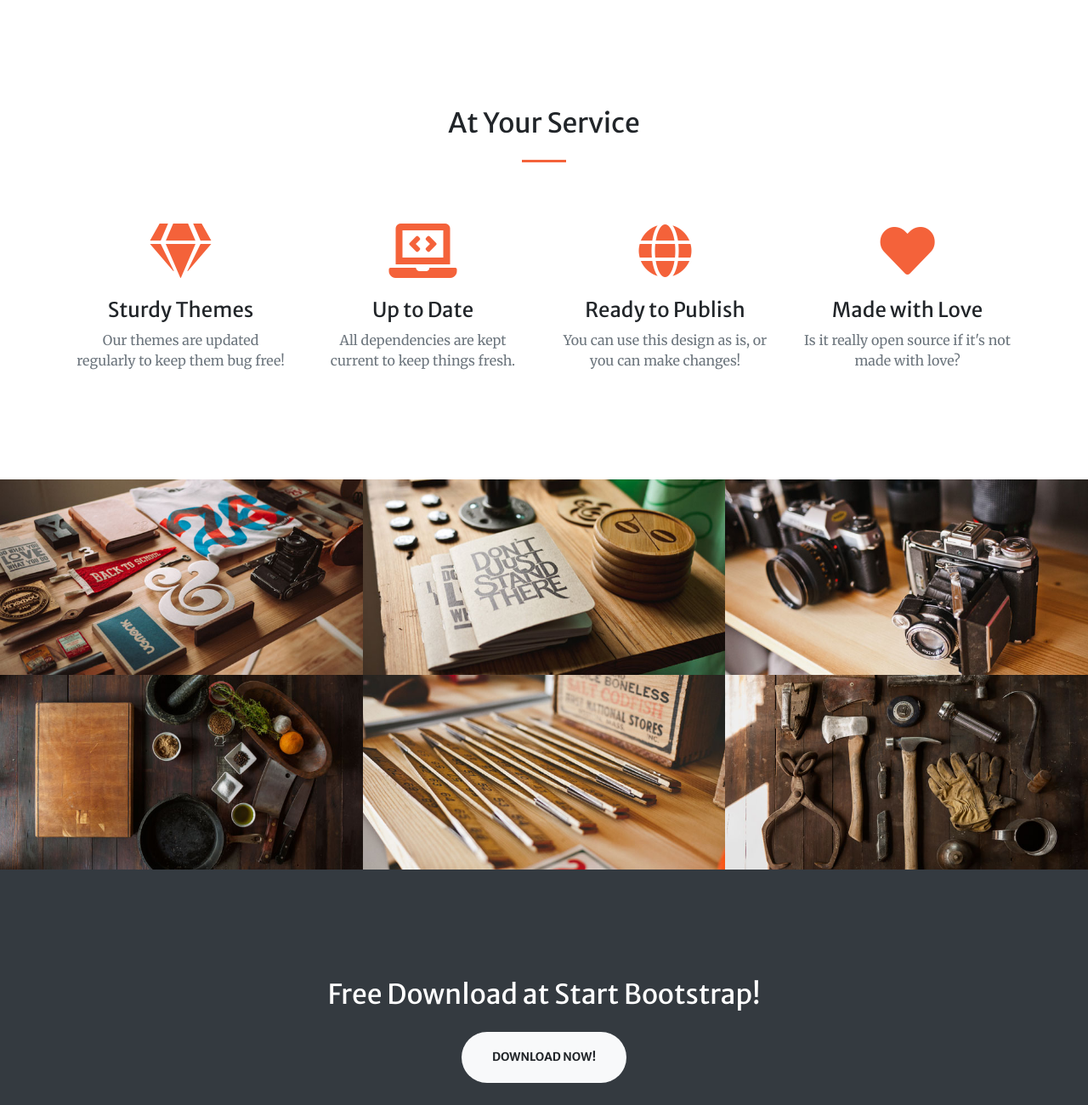
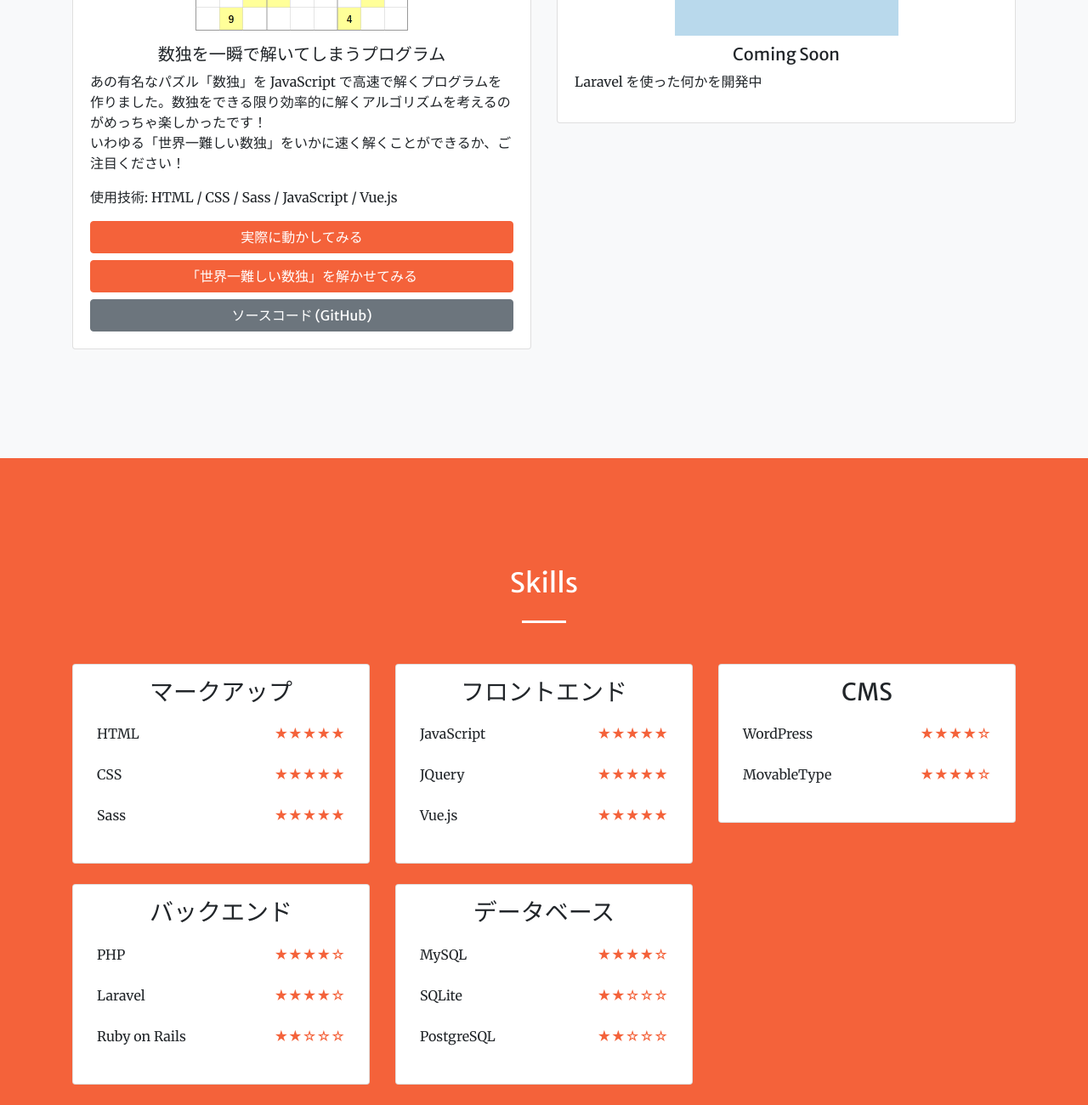
Before and after one commit to yuto-ono/portfolio, a website with bundled scripts: page index.html in a window 1280 px wide. Shown: the part 1280-2580 px from the top of the page at 85% size. Built offline with nearby package versions, Linux system fonts and the light colour scheme.

Commit message:
自分用に色々カスタマイズ

```diff
--- a/index.html
+++ b/index.html
@@ -1,5 +1,5 @@
 <!DOCTYPE html>
-<html lang="en">
+<html lang="ja">
 
 <head>
 
@@ -8,7 +8,7 @@
   <meta name="description" content="">
   <meta name="author" content="">
 
-  <title>Creative - Start Bootstrap Theme</title>
+  <title>Yuto Ono</title>
 
   <!-- Font Awesome Icons -->
   <link href="vendor/fontawesome-free/css/all.min.css" rel="stylesheet" type="text/css">
@@ -30,20 +30,20 @@
   <!-- Navigation -->
   <nav class="navbar navbar-expand-lg navbar-light fixed-top py-3" id="mainNav">
     <div class="container">
-      <a class="navbar-brand js-scroll-trigger" href="#page-top">Start Bootstrap</a>
+      <a class="navbar-brand js-scroll-trigger" href="#page-top">Yuto Ono</a>
       <button class="navbar-toggler navbar-toggler-right" type="button" data-toggle="collapse" data-target="#navbarResponsive" aria-controls="navbarResponsive" aria-expanded="false" aria-label="Toggle navigation">
         <span class="navbar-toggler-icon"></span>
       </button>
       <div class="collapse navbar-collapse" id="navbarResponsive">
 				<ul class="navbar-nav ml-auto my-2 my-lg-0">
 					<li class="nav-item">
-            <a class="nav-link js-scroll-trigger" href="#about">About</a>
+						<a class="nav-link js-scroll-trigger" href="#works">Works</a>
 					</li>
           <li class="nav-item">
-            <a class="nav-link js-scroll-trigger" href="#services">Services</a>
+            <a class="nav-link js-scroll-trigger" href="#skills">Skills</a>
           </li>
           <li class="nav-item">
-            <a class="nav-link js-scroll-trigger" href="#portfolio">Portfolio</a>
+            <a class="nav-link js-scroll-trigger" href="#about">About</a>
           </li>
           <li class="nav-item">
             <a class="nav-link js-scroll-trigger" href="#contact">Contact</a>
@@ -57,161 +57,177 @@
   <header class="masthead">
     <div class="container h-100">
       <div class="row h-100 align-items-center justify-content-center text-center">
-        <div class="col-lg-10 align-self-end">
-          <h1 class="text-uppercase text-white font-weight-bold">Your Favorite Source of Free Bootstrap Themes</h1>
-          <hr class="divider my-4">
-        </div>
-        <div class="col-lg-8 align-self-baseline">
-          <p class="text-white-75 font-weight-light mb-5">Start Bootstrap can help you build better websites using the Bootstrap framework! Just download a theme and start customizing, no strings attached!</p>
-          <a class="btn btn-primary btn-xl js-scroll-trigger" href="#about">Find Out More</a>
+        <div class="col-lg-10 align-self-center">
+          <h1 class="text-white font-weight-bold">Yuto Ono</h1>
+          <p class="h2 text-white font-weight-bold">Web Engineer</p>
         </div>
       </div>
     </div>
 	</header>
 
-  <!-- About Section -->
-  <section class="page-section bg-primary" id="about">
+	<!-- Works Section -->
+	<section class="page-section bg-light" id="works">
 		<div class="container">
-      <div class="row justify-content-center">
-        <div class="col-lg-8 text-center">
-          <h2 class="text-white mt-0">We've got what you need!</h2>
-          <hr class="divider light my-4">
-          <p class="text-white-50 mb-4">Start Bootstrap has everything you need to get your new website up and running in no time! Choose one of our open source, free to download, and easy to use themes! No strings attached!</p>
-          <a class="btn btn-light btn-xl js-scroll-trigger" href="#services">Get Started!</a>
+			<h2 class="text-center mt-0">Works</h2>
+			<hr class="divider my-4">
+			<div class="row">
+
+				<div class="col-lg-6 col-md-6 text-center mt-4">
+					<div class="card card-works">
+						<div class="card-thumb">
+							<img src="img/works-sudoku.png" alt="" width="263" height="260">
 						</div>
+						<h3 class="h5">数独を一瞬で解いてしまうプログラム</h3>
+						<p class="text-left">あの有名なパズル「数独」を JavaScript で高速で解くプログラムを作りました。数独をできる限り効率的に解くアルゴリズムを考えるのがめっちゃ楽しかったです！<br>いわゆる「世界一難しい数独」をいかに速く解くことができるか、ご注目ください！</p>
+						<p class="text-left">使用技術: HTML / CSS / Sass / JavaScript / Vue.js</p>
+						<div class="">
+							<a href="https://yuto-ono.github.io/sudoku/" target="_blank" class="btn btn-block btn-primary">実際に動かしてみる</a>
+							<a href="https://yuto-ono.github.io/sudoku/?data=800000000003600000070090200050007000000045700000100030001000068008500010090000400" target="_blank" class="btn btn-block btn-primary">「世界一難しい数独」を解かせてみる</a>
+							<a href="https://github.com/yuto-ono/sudoku" target="_blank" class="btn btn-block btn-secondary">ソースコード (GitHub)</a>
+						</div>
+					</div>
+				</div>
+
+				<div class="col-lg-6 col-md-6 text-center mt-4">
+					<div class="card card-works">
+						<div class="card-thumb">
+							<img src="img/coming-soon.png" alt="" width="263" height="260">
+						</div>
+						<h3 class="h5">Coming Soon</h3>
+						<p class="text-left">Laravel を使った何かを開発中</p>
+					</div>
+				</div>
+
 			</div>
 		</div>
 	</section>
 
-  <!-- Services Section -->
-  <section class="page-section" id="services">
+  <!-- Skills Section -->
+  <section class="page-section bg-primary" id="skills">
     <div class="container">
-      <h2 class="text-center mt-0">At Your Service</h2>
-      <hr class="divider my-4">
+      <h2 class="text-white text-center mt-0">Skills</h2>
+      <hr class="divider light my-4">
       <div class="row">
-        <div class="col-lg-3 col-md-6 text-center">
-          <div class="mt-5">
-            <i class="fas fa-4x fa-gem text-primary mb-4"></i>
-            <h3 class="h4 mb-2">Sturdy Themes</h3>
-            <p class="text-muted mb-0">Our themes are updated regularly to keep them bug free!</p>
+
+        <div class="col-lg-4 col-md-6 text-center mt-4">
+        	<div class="card p-3">
+        		<h3 class="">マークアップ</h3>
+						<table class="table table-borderless">
+							<tr>
+								<td class="text-left">HTML</td>
+								<td class="text-right text-primary">★★★★★</td>
+							</tr>
+							<tr>
+								<td class="text-left">CSS</td>
+								<td class="text-right text-primary">★★★★★</td>
+							</tr>
+							<tr>
+								<td class="text-left">Sass</td>
+								<td class="text-right text-primary">★★★★★</td>
+							</tr>
+						</table>
         	</div>
 				</div>
-        <div class="col-lg-3 col-md-6 text-center">
-          <div class="mt-5">
-            <i class="fas fa-4x fa-laptop-code text-primary mb-4"></i>
-            <h3 class="h4 mb-2">Up to Date</h3>
-            <p class="text-muted mb-0">All dependencies are kept current to keep things fresh.</p>
+
+        <div class="col-lg-4 col-md-6 text-center mt-4">
+        	<div class="card p-3">
+        		<h3 class="">フロントエンド</h3>
+						<table class="table table-borderless">
+							<tr>
+								<td class="text-left">JavaScript</td>
+								<td class="text-right text-primary">★★★★★</td>
+							</tr>
+							<tr>
+								<td class="text-left">JQuery</td>
+								<td class="text-right text-primary">★★★★★</td>
+							</tr>
+							<tr>
+								<td class="text-left">Vue.js</td>
+								<td class="text-right text-primary">★★★★★</td>
+							</tr>
+						</table>
         	</div>
 				</div>
-        <div class="col-lg-3 col-md-6 text-center">
-          <div class="mt-5">
-            <i class="fas fa-4x fa-globe text-primary mb-4"></i>
-            <h3 class="h4 mb-2">Ready to Publish</h3>
-            <p class="text-muted mb-0">You can use this design as is, or you can make changes!</p>
+
+				<div class="col-lg-4 col-md-6 text-center mt-4">
+					<div class="card p-3">
+						<h3 class="">CMS</h3>
+						<table class="table table-borderless">
+							<tr>
+								<td class="text-left">WordPress</td>
+								<td class="text-right text-primary">★★★★☆</td>
+							</tr>
+							<tr>
+								<td class="text-left">MovableType</td>
+								<td class="text-right text-primary">★★★★☆</td>
+							</tr>
+						</table>
 					</div>
 				</div>
-        <div class="col-lg-3 col-md-6 text-center">
-          <div class="mt-5">
-            <i class="fas fa-4x fa-heart text-primary mb-4"></i>
-            <h3 class="h4 mb-2">Made with Love</h3>
-            <p class="text-muted mb-0">Is it really open source if it's not made with love?</p>
+
+				<div class="col-lg-4 col-md-6 text-center mt-4">
+					<div class="card p-3">
+						<h3 class="">バックエンド</h3>
+						<table class="table table-borderless">
+							<tr>
+								<td class="text-left">PHP</td>
+								<td class="text-right text-primary">★★★★☆</td>
+							</tr>
+							<tr>
+								<td class="text-left">Laravel</td>
+								<td class="text-right text-primary">★★★★☆</td>
+							</tr>
+							<tr>
+								<td class="text-left">Ruby on Rails</td>
+								<td class="text-right text-primary">★★☆☆☆</td>
+							</tr>
+						</table>
 					</div>
 				</div>
+
+				<div class="col-lg-4 col-md-6 text-center mt-4">
+					<div class="card p-3">
+						<h3 class="">データベース</h3>
+						<table class="table table-borderless">
+							<tr>
+								<td class="text-left">MySQL</td>
+								<td class="text-right text-primary">★★★★☆</td>
+							</tr>
+							<tr>
+								<td class="text-left">SQLite</td>
+								<td class="text-right text-primary">★★☆☆☆</td>
+							</tr>
+							<tr>
+								<td class="text-left">PostgreSQL</td>
+								<td class="text-right text-primary">★★☆☆☆</td>
+							</tr>
+						</table>
+					</div>
+				</div>
+
       </div>
     </div>
   </section>
 
-  <!-- Portfolio Section -->
-  <section id="portfolio">
-    <div class="container-fluid p-0">
-      <div class="row no-gutters">
-        <div class="col-lg-4 col-sm-6">
-          <a class="portfolio-box" href="img/portfolio/fullsize/1.jpg">
-            <img class="img-fluid" src="img/portfolio/thumbnails/1.jpg" alt="">
-            <div class="portfolio-box-caption">
-              <div class="project-category text-white-50">
-                Category
-              </div>
-              <div class="project-name">
-                Project Name
+  <!-- About Section -->
+  <section class="page-section bg-light" id="about">
+    <div class="container">
+      <div class="row justify-content-center">
+        <div class="col-lg-8 text-center">
+          <h2 class="mt-0">About</h2>
+          <hr class="divider my-4">
+          <p class="text-left">本サイトをご覧いただき、ありがとうございます。Webエンジニアの小野優人（おのゆうと）と申します。1995年生まれ、福岡県出身の福岡県在住です。</p>
+          <p class="text-left">高校卒業後、しばらくアパレルショップのECサイトの管理・発送業務等のアルバイトをしていましたが、2016年9月、エンジニアをしている友人の紹介で、ソフトウェア開発を行うIT企業に入社することができました。
+          	ほぼ業界未経験の僕を採用してくださったことに今でも感謝しています。
+          	その会社では、Web制作の受託案件をこなしながら、自社開発の案件にも携わることができました。
+          	Web系の案件では、 <span class="highlight">HTML / CSS / JavaScript</span> といった基本的なスキルはもちろん、 <span class="highlight">WordPress</span> などの CMS 組み込み、
+          	<span class="highlight">Vue.js</span> や <span class="highlight">Laravel</span> などのフレームワークを使った開発のスキルも身に着けることができました。
+          	自社開発のプロジェクトでは、 <span class="highlight">C# / SQLServer</span> を使った業務アプリケーションの開発や、 <span class="highlight">Laravel</span> を使ったポイントシステムの開発をなど行い、様々なスキルを身に着けることができました。</p>
+          <p class="text-left">それから2年以上たって、2018年12月、東京にあるWeb制作会社に転職しました。福岡県に住んだまま、<span class="highlight">フルリモート</span>で働かせていただいております。本当に感謝です。
+          	そこでWeb関連のスキルがさらに鍛えられています。そして<span class="highlight">2019年10月からフリーランスエンジニア</span>として活動させていただくことになりました。</p>
+          <p class="text-left"></p>
         </div>
       </div>
-          </a>
-        </div>
-        <div class="col-lg-4 col-sm-6">
-          <a class="portfolio-box" href="img/portfolio/fullsize/2.jpg">
-            <img class="img-fluid" src="img/portfolio/thumbnails/2.jpg" alt="">
-            <div class="portfolio-box-caption">
-              <div class="project-category text-white-50">
-                Category
-              </div>
-              <div class="project-name">
-                Project Name
-              </div>
-            </div>
-          </a>
-        </div>
-        <div class="col-lg-4 col-sm-6">
-          <a class="portfolio-box" href="img/portfolio/fullsize/3.jpg">
-            <img class="img-fluid" src="img/portfolio/thumbnails/3.jpg" alt="">
-            <div class="portfolio-box-caption">
-              <div class="project-category text-white-50">
-                Category
-              </div>
-              <div class="project-name">
-                Project Name
-              </div>
-            </div>
-          </a>
-        </div>
-        <div class="col-lg-4 col-sm-6">
-          <a class="portfolio-box" href="img/portfolio/fullsize/4.jpg">
-            <img class="img-fluid" src="img/portfolio/thumbnails/4.jpg" alt="">
-            <div class="portfolio-box-caption">
-              <div class="project-category text-white-50">
-                Category
-              </div>
-              <div class="project-name">
-                Project Name
-              </div>
-            </div>
-          </a>
-        </div>
-        <div class="col-lg-4 col-sm-6">
-          <a class="portfolio-box" href="img/portfolio/fullsize/5.jpg">
-            <img class="img-fluid" src="img/portfolio/thumbnails/5.jpg" alt="">
-            <div class="portfolio-box-caption">
-              <div class="project-category text-white-50">
-                Category
-              </div>
-              <div class="project-name">
-                Project Name
-              </div>
-            </div>
-          </a>
-        </div>
-        <div class="col-lg-4 col-sm-6">
-          <a class="portfolio-box" href="img/portfolio/fullsize/6.jpg">
-            <img class="img-fluid" src="img/portfolio/thumbnails/6.jpg" alt="">
-            <div class="portfolio-box-caption p-3">
-              <div class="project-category text-white-50">
-                Category
-              </div>
-              <div class="project-name">
-                Project Name
-              </div>
-            </div>
-          </a>
-        </div>
-      </div>
-    </div>
-  </section>
-
-  <!-- Call to Action Section -->
-  <section class="page-section bg-dark text-white">
-    <div class="container text-center">
-      <h2 class="mb-4">Free Download at Start Bootstrap!</h2>
-      <a class="btn btn-light btn-xl" href="https://startbootstrap.com/themes/creative/">Download Now!</a>
     </div>
   </section>
 
@@ -220,21 +236,22 @@
     <div class="container">
       <div class="row justify-content-center">
         <div class="col-lg-8 text-center">
-          <h2 class="mt-0">Let's Get In Touch!</h2>
+          <h2 class="mt-0">Contact</h2>
           <hr class="divider my-4">
-          <p class="text-muted mb-5">Ready to start your next project with us? Give us a call or send us an email and we will get back to you as soon as possible!</p>
+          <p>何かありましたら、twitterのDMにてどうぞ！</p>
         </div>
       </div>
-      <div class="row">
-        <div class="col-lg-4 ml-auto text-center mb-5 mb-lg-0">
-          <i class="fas fa-phone fa-3x mb-3 text-muted"></i>
-          <div>+1 (202) 555-0149</div>
+			<div class="row justify-content-center mt-4">
+        <div class="col-lg-4 text-center mb-5 mb-lg-0">
+          <i class="fab fa-twitter fa-3x mb-3 text-muted"></i>
+					<a class="d-block" href="https://twitter.com/YutoCoding">twitter</a>
         </div>
+        <!--
         <div class="col-lg-4 mr-auto text-center">
           <i class="fas fa-envelope fa-3x mb-3 text-muted"></i>
-          <!-- Make sure to change the email address in anchor text AND the link below! -->
-          <a class="d-block" href="mailto:contact@yourwebsite.com">contact@yourwebsite.com</a>
+          <span class="d-block">お問い合わせフォーム（作成中）</span>
         </div>
+        -->
       </div>
     </div>
   </section>
@@ -242,7 +259,7 @@
   <!-- Footer -->
   <footer class="bg-light py-5">
     <div class="container">
-      <div class="small text-center text-muted">Copyright &copy; 2019 - Start Bootstrap</div>
+      <div class="small text-center text-muted">Copyright &copy; Yuto Ono. All Rights Reserved.</div>
     </div>
   </footer>
 
--- a/js/creative.js
+++ b/js/creative.js
@@ -40,7 +40,7 @@
   $(window).scroll(navbarCollapse);
 
   // Magnific popup calls
-  $('#portfolio').magnificPopup({
+  /*$('#works').magnificPopup({
     delegate: 'a',
     type: 'image',
     tLoading: 'Loading image #%curr%...',
@@ -53,6 +53,6 @@
     image: {
       tError: '<a href="%url%">The image #%curr%</a> could not be loaded.'
     }
-  });
+  });*/
 
 })(jQuery); // End of use strict
--- a/scss/creative.scss
+++ b/scss/creative.scss
@@ -9,3 +9,16 @@
 @import "./navbar.scss";
 @import "./masthead.scss";
 @import "./portfolio.scss";
+
+.highlight {
+	background-color: #ff6;
+}
+
+.card-works {
+	padding: 20px;
+	color: inherit;
+
+	> .card-thumb {
+		margin-bottom: 10px;
+	}
+}
```
Also changed, not shown: css/creative.css, css/creative.min.css, img/coming-soon.png (added), img/works-sudoku.png (added), js/creative.min.js. Lines whose indentation alone changed are shown as unchanged.
